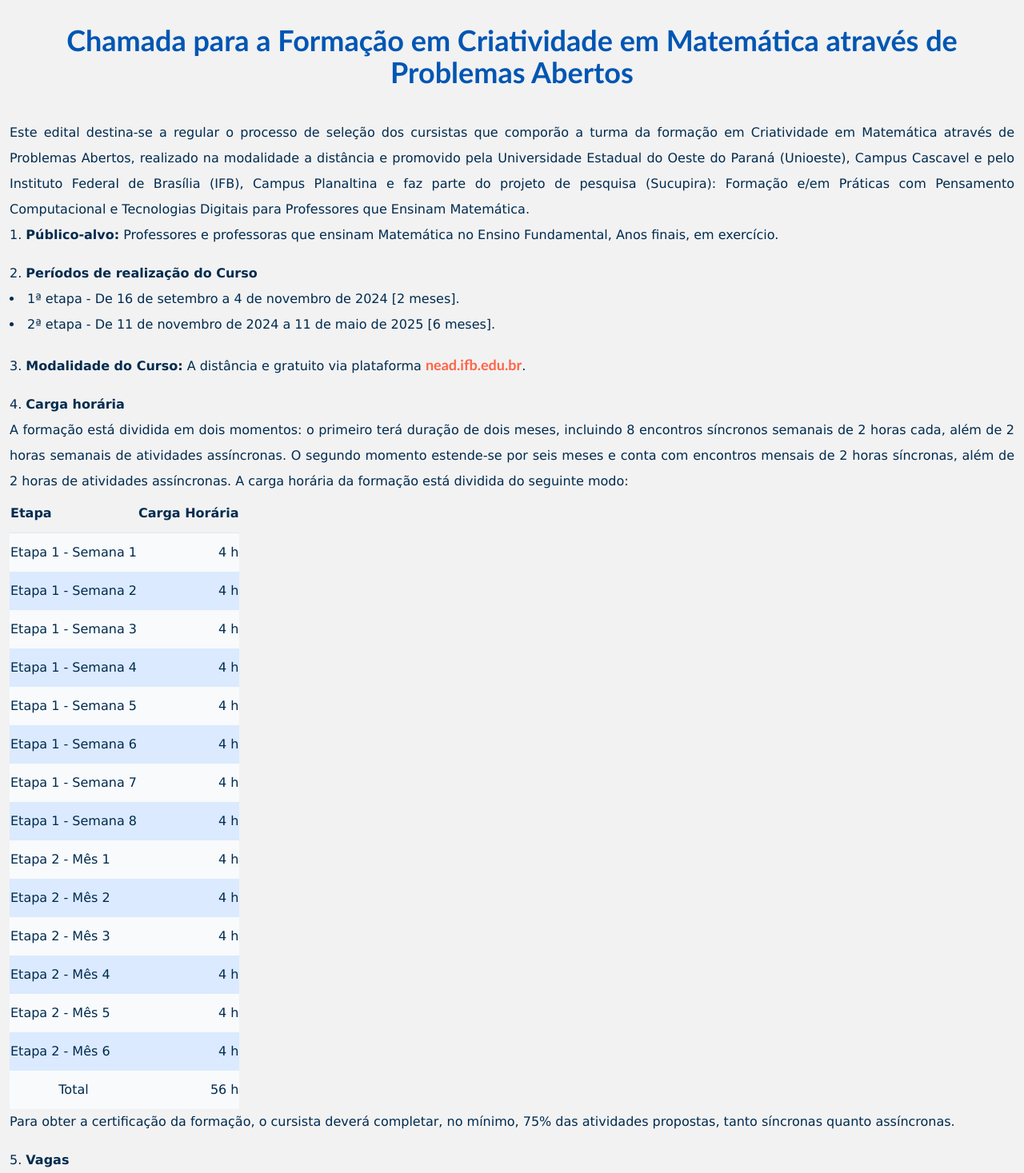
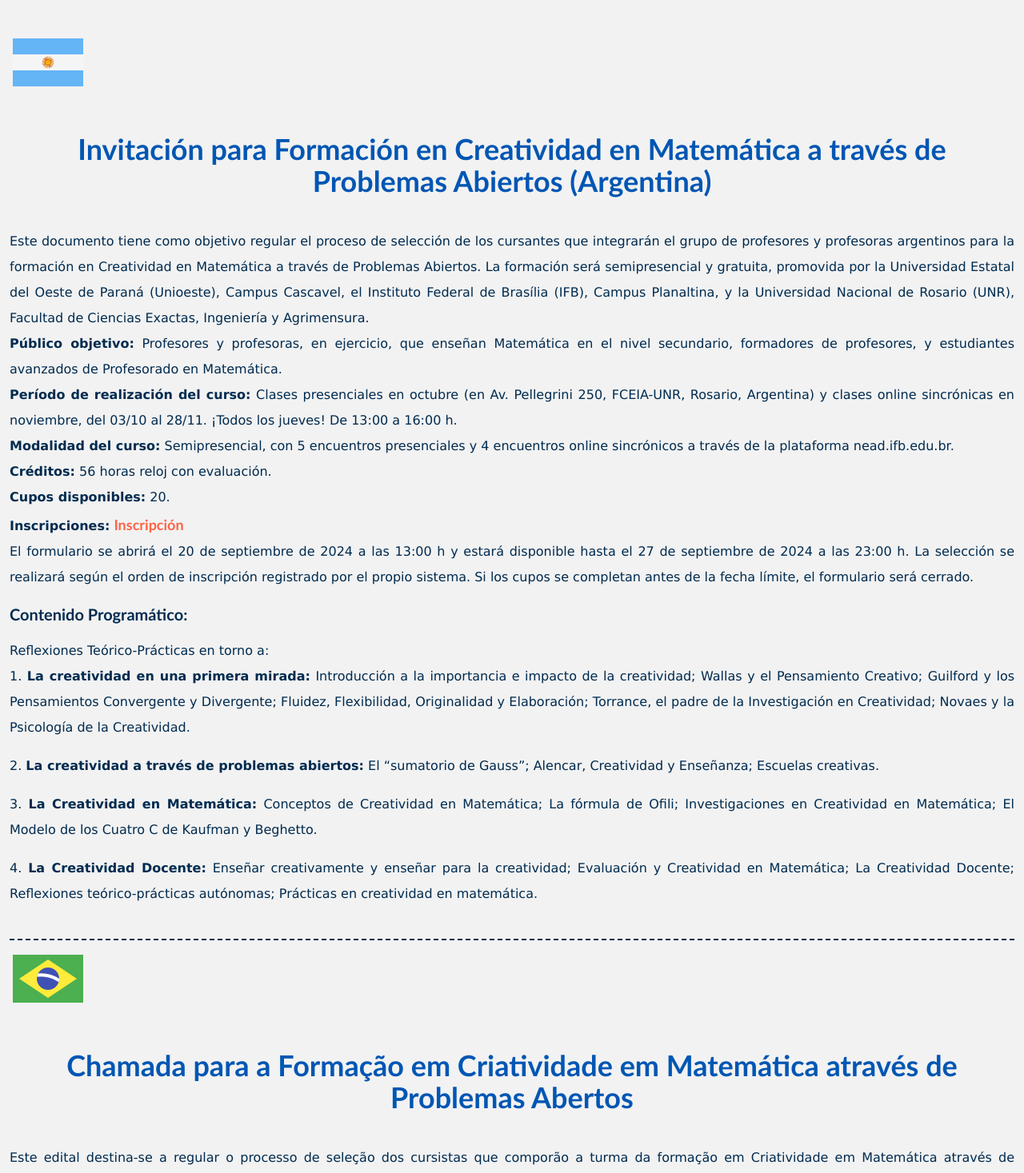
Before and after one commit to wellingtonVieiraSantos/criatividade-em-matematica, a React (Vite) app: page /edital in a window 1280 px wide. Shown: the part 134-1601 px from the top of the page at 80% size. Built offline with nearby package versions, Linux system fonts and the light colour scheme.

Commit message:
add edital argentina

```diff
--- a/src/routes/Edital.jsx
+++ b/src/routes/Edital.jsx
@@ -1,9 +1,38 @@
 import { Link } from "react-router-dom"
+
+import argentina from '../assets/img/argentina.png'
+import brasil from '../assets/img/brasil.png'
 
 const Edital = () => {
   return (
-    <div className="min-h-[calc(100vh-11rem)] xl:w-[1280px] m-auto mb-10 text-justify leading-loose p-3">
+    <div className="min-h-[calc(100vh-11rem)] xl:w-[1280px] m-auto mb-10 text-justify leading-loose p-3 divide-y-2 divide-terciary divide-dashed">
+      <section className="my-10">
+        <header>
+          <img src={argentina} alt="bandera de argentina" width={96} height={96} className="h-24"/>
+          <h1 className="text-xl lg:text-4xl text-center my-10 text-primary">Invitación para Formación en Creatividad en Matemática a través de Problemas Abiertos (Argentina)</h1>
+        </header>
+        <p>Este documento tiene como objetivo regular el proceso de selección de los cursantes que integrarán el grupo de profesores y profesoras argentinos para la formación en Creatividad en Matemática a través de Problemas Abiertos. La formación será semipresencial y gratuita, promovida por la Universidad Estatal del Oeste de Paraná (Unioeste), Campus Cascavel, el Instituto Federal de Brasília (IFB), Campus Planaltina, y la Universidad Nacional de Rosario (UNR), Facultad de Ciencias Exactas, Ingeniería y Agrimensura.</p>
+        <p><strong>Público objetivo:</strong> Profesores y profesoras, en ejercicio, que enseñan Matemática en el nivel secundario, formadores de profesores, y estudiantes avanzados de Profesorado en Matemática.</p>
+        <p><strong>Período de realización del curso:</strong> Clases presenciales en octubre (en Av. Pellegrini 250, FCEIA-UNR, Rosario, Argentina) y clases online sincrónicas en noviembre, del 03/10 al 28/11. ¡Todos los jueves! De 13:00 a 16:00 h.</p>
+        <p><strong>Modalidad del curso:</strong> Semipresencial, con 5 encuentros presenciales y 4 encuentros online sincrónicos a través de la plataforma nead.ifb.edu.br.</p>
+        <p><strong>Créditos:</strong> 56 horas reloj con evaluación.</p>
+        <p><strong>Cupos disponibles:</strong> 20.</p>
+        <p><strong>Inscripciones:</strong> <a href="https://forms.gle/E5yGCoZ9V1wxzrSu6" target="_blank" className="text-coral font-bold hover:underline">Inscripción</a></p>
+        <p>El formulario se abrirá el 20 de septiembre de 2024 a las 13:00 h y estará disponible hasta el 27 de septiembre de 2024 a las 23:00 h. La selección se realizará según el orden de inscripción registrado por el propio sistema. Si los cupos se completan antes de la fecha límite, el formulario será cerrado.</p>
+        <h2 className="text-xl font-bold my-4">Contenido Programático:</h2>
+        <p>Reflexiones Teórico-Prácticas en torno a:</p>
+        <ol className="list-decimal list-inside space-y-4">
+          <li><strong>La creatividad en una primera mirada:</strong> Introducción a la importancia e impacto de la creatividad; Wallas y el Pensamiento Creativo; Guilford y los Pensamientos Convergente y Divergente; Fluidez, Flexibilidad, Originalidad y Elaboración; Torrance, el padre de la Investigación en Creatividad; Novaes y la Psicología de la Creatividad.</li>
+          <li><strong>La creatividad a través de problemas abiertos:</strong> El “sumatorio de Gauss”; Alencar, Creatividad y Enseñanza; Escuelas creativas.</li>
+          <li><strong>La Creatividad en Matemática:</strong> Conceptos de Creatividad en Matemática; La fórmula de Ofili; Investigaciones en Creatividad en Matemática; El Modelo de los Cuatro C de Kaufman y Beghetto.</li>
+          <li><strong>La Creatividad Docente:</strong> Enseñar creativamente y enseñar para la creatividad; Evaluación y Creatividad en Matemática; La Creatividad Docente; Reflexiones teórico-prácticas autónomas; Prácticas en creatividad en matemática.</li>
+        </ol>
+      </section>
+      <section className="my-10">
+        <header>
+        <img src={brasil} alt="bandeira do brasil" width={96} height={96} className="h-24"/>
           <h1 className="text-xl lg:text-4xl text-center my-10 text-primary">Chamada para a Formação em Criatividade em Matemática através de Problemas Abertos</h1>
+        </header>
         <p>Este edital destina-se a regular o processo de seleção dos cursistas que comporão a turma da formação em Criatividade em Matemática através de Problemas Abertos, realizado na modalidade a distância e promovido pela Universidade Estadual do Oeste do Paraná (Unioeste), Campus Cascavel e pelo Instituto Federal de Brasília (IFB), Campus Planaltina e faz parte do projeto de pesquisa (Sucupira): Formação e/em Práticas com Pensamento Computacional e Tecnologias Digitais para Professores que Ensinam Matemática. </p>
         <ol className="list-decimal list-inside space-y-4">
           <li><strong>Público-alvo:</strong> Professores e professoras que ensinam Matemática no Ensino Fundamental, Anos finais, em exercício.</li>
@@ -191,6 +220,7 @@ const Edital = () => {
             </ul>
           </li>
         </ul>
+      </section>
     </div>
   )
 }
--- a/src/routes/Home.jsx
+++ b/src/routes/Home.jsx
@@ -26,7 +26,7 @@ const Home = () => {
               <Newspaper color='#6fa4e9' size={28}/>
               Veja o edital
             </Link>
-            <a href="https://forms.gle/HDxCavwwbHy2XWT76" target="_blank" className="grid grid-flow-col gap-4 lg:w-72 text-coral font-bold hover:underline py-4 px-8 rounded-full ring ring-coral uppercase">
+            <a href="https://forms.gle/E5yGCoZ9V1wxzrSu6" target="_blank" className="grid grid-flow-col gap-4 lg:w-72 text-coral font-bold hover:underline py-4 px-8 rounded-full ring ring-coral uppercase">
               <IconLink color="#FF6347" size={28}/>
               Inscreva-se!
             </a>
--- a/src/routes/LinksImportantes.jsx
+++ b/src/routes/LinksImportantes.jsx
@@ -7,7 +7,7 @@ const LinksImportantes = () => {
     <section className="min-h-[calc(100vh-7rem)] xl:w-[1280px] m-auto grid place-items-center">
       <h1 className="text-3xl lg:text-5xl mt-5">Links Importantes</h1>
       <div className="grid grid-flow-row place-items-center gap-10 my-5">
-        <a href="https://forms.gle/HDxCavwwbHy2XWT76" target='_blank' className="text-coral font-bold hover:underline w-full sm:w-72 py-4 px-8 sm:px-0 rounded-full ring ring-coral grid grid-flow-col place-content-evenly gap-2 sm:gap-0 text-lg shadow-lg uppercase">
+        <a href="https://forms.gle/E5yGCoZ9V1wxzrSu6" target='_blank' className="text-coral font-bold hover:underline w-full sm:w-72 py-4 px-8 sm:px-0 rounded-full ring ring-coral grid grid-flow-col place-content-evenly gap-2 sm:gap-0 text-lg shadow-lg uppercase">
           <Link color='#FF6347' size={28} strokeWidth={2}/>
           <span>Inscrição</span>
         </a>
```
Also changed, not shown: src/assets/img/argentina.png (added), src/assets/img/brasil.png (added). Lines whose indentation alone changed are shown as unchanged.
